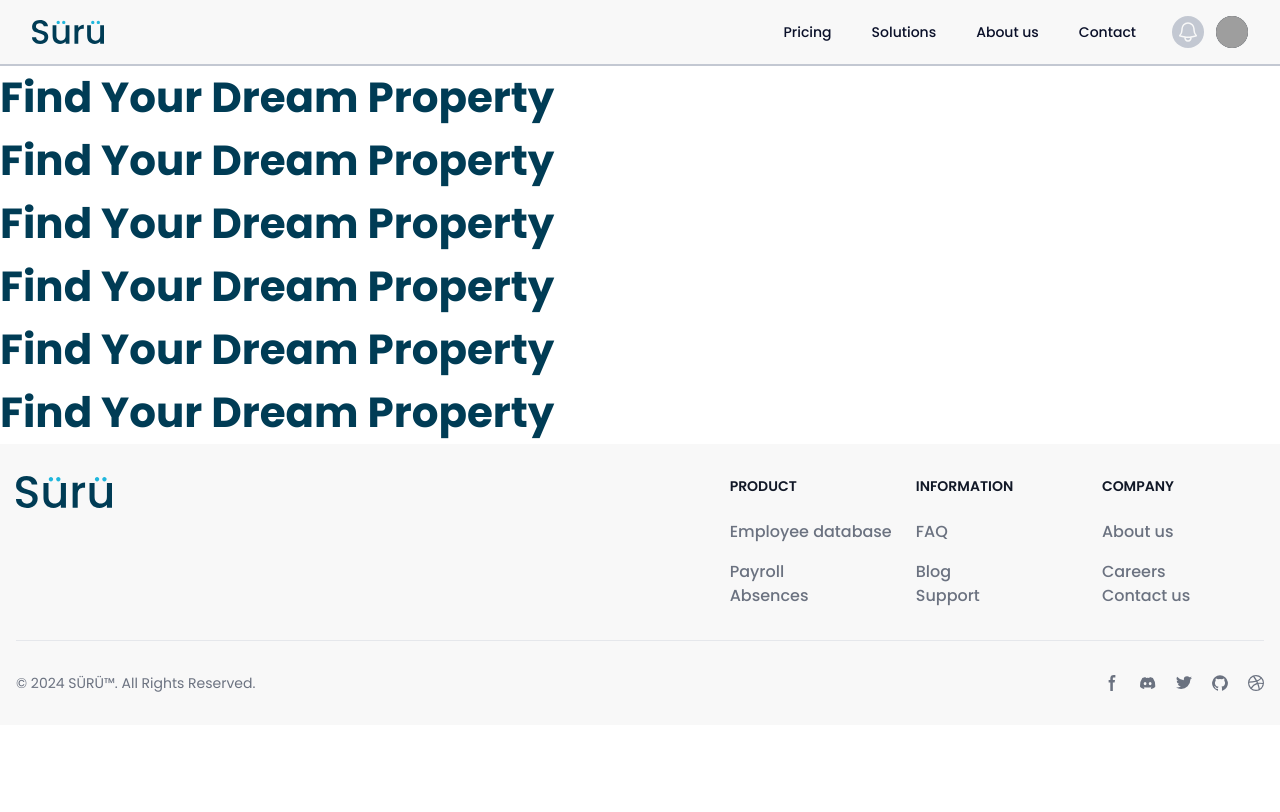
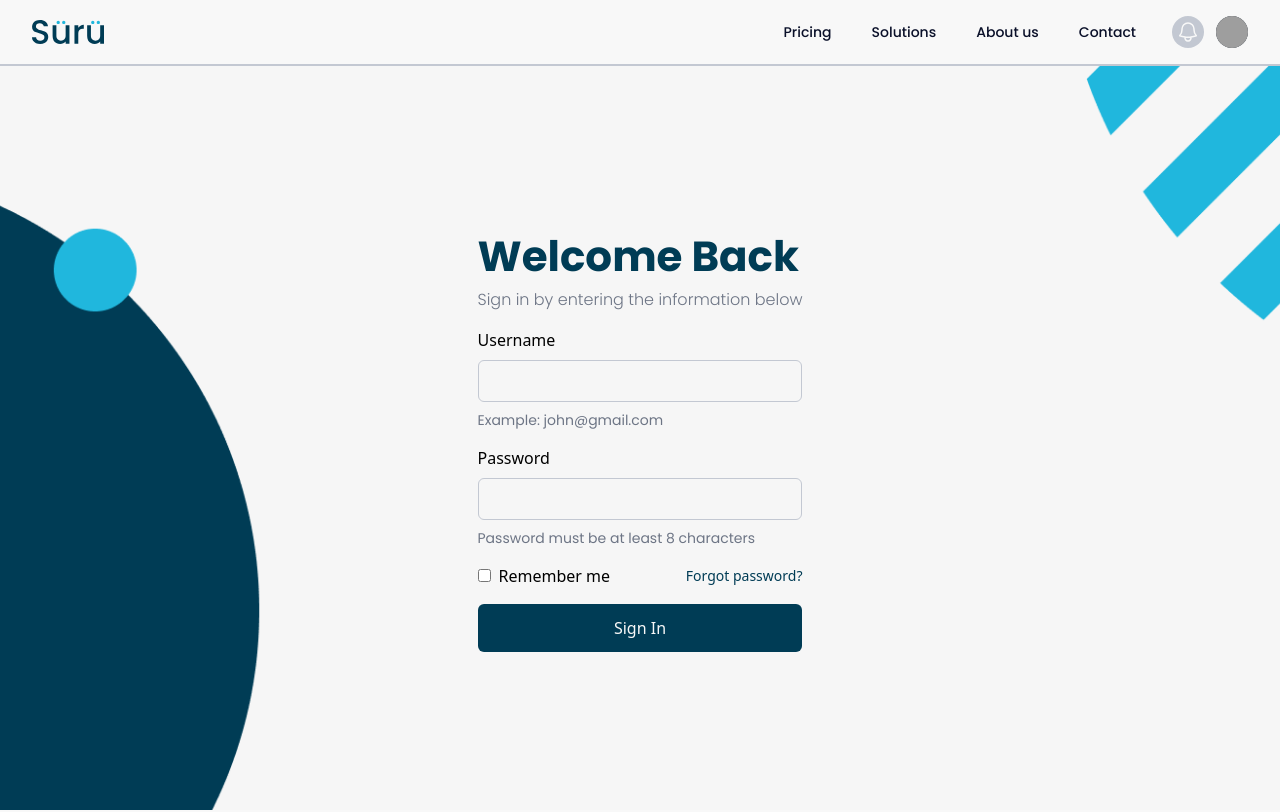
Before and after one commit to Agile-Innovators/SURU-Development, a React (Vite) app: page /login in a window 1280 px wide. Shown: the top 812 px of the page. Built offline with nearby package versions, Linux system fonts and the light colour scheme; grey boxes are pictures that could not be loaded.

Commit message:
feat: implement login page

```diff
--- /dev/null
+++ b/src/components/activity/LoginForm.jsx
@@ -0,0 +1,24 @@
+import { Input } from "../ui/Input.jsx";
+import { CheckBox } from "../ui/CheckBox.jsx";
+import { TextLink } from "../ui/TextLink.jsx";
+import { RedirectButton } from "../ui/RedirectButton.jsx";
+
+export function LoginForm(){
+    return (
+        <section className="m-auto">
+            <h1>Welcome Back</h1>
+            <p className="text-grey">Sign in by entering the information below</p>
+
+            <div className="grid gap-4 my-4">
+                <Input type="text" label="Username" inputName="username" inputId="username" labelText="Username" spanText="Example: john@gmail.com" />
+                <Input type="password" label="Password" inputName="password" inputId="password" labelText="Password" spanText="Password must be at least 8 characters" />
+                <div className="flex items-center justify-between">
+                    <CheckBox id="remember" name="remember" label="Remember me"/>
+                    <TextLink route="/forgot-password" text="Forgot password?"/>
+                </div>
+            </div>
+            <RedirectButton text="Sign In" href="/login" variant="fill" customClass="w-full"/>
+        </section>
+    );
+}
+export default LoginForm;
--- /dev/null
+++ b/src/components/ui/CheckBox.jsx
@@ -0,0 +1,18 @@
+import PropTypes from 'prop-types';
+
+export function CheckBox({ id, name, label }) {
+    return (
+        <div>
+            <input type="checkbox" name={name} id={id} className="rounded-md text-primary border-2 border-secondary cursor-pointer"/>
+            <label htmlFor="remember" className="ml-2">{label}</label>
+        </div>
+    );
+}
+
+export default CheckBox;
+
+CheckBox.propTypes = {
+    id: PropTypes.string.isRequired,
+    name: PropTypes.string.isRequired,
+    label: PropTypes.string.isRequired
+}
--- a/src/components/ui/Input.jsx
+++ b/src/components/ui/Input.jsx
@@ -1,15 +1,15 @@
 import { PropTypes } from 'prop-types';
 
 
-export function Input({inputName, placeholder="", type = 'text', spanText="", labelText,inputId, required = false}){
+export function Input({inputName, placeholder="", type = 'text', spanText="", labelText, inputId, required = false}){
     return(
         <div className="flex flex-col">
             <label htmlFor={inputId} className="span">{labelText}</label>
             {/* se aplica una condicional para activar el atributo require del input */}
             {/* si el parametro required es true se activa el atributo */}
             {/* "&&" operador logico de jS que permite hacer evaluaciones condicionales*/}
-            <input {...(required && { required: true })} type={type} id={inputId} name={inputName} placeholder={placeholder} className="border border-light-grey rounded-md min-h-8 px-4 py-2 mt-2 focus:outline-light-blue"/>
-            <span>{spanText}</span>
+            <input {...(required && { required: true })} type={type} id={inputId} name={inputName} placeholder={placeholder} className="border border-light-grey bg-transparent rounded-md min-h-8 px-4 py-2 mt-2 focus:outline-light-blue"/>
+            <span className='text-grey text-sm mt-2'>{spanText}</span>
         </div>
     )
 }
--- /dev/null
+++ b/src/components/ui/TextLink.jsx
@@ -0,0 +1,20 @@
+import { Link } from "react-router-dom";
+import PropTypes from 'prop-types';
+
+export function TextLink({route, text}) {
+    return (
+        <Link to={route} className="text-secondary font-normal text-sm hover:text-light-blue duration-100 cursor-pointer">{text}</Link>
+    )
+}
+
+export default TextLink;
+
+TextLink.propTypes = {
+    route: PropTypes.string.isRequired,
+    text: PropTypes.string.isRequired
+}
+
+TextLink.defaultProps = {
+    route: "/",
+    text: "Link"
+}
--- a/src/index.css
+++ b/src/index.css
@@ -1,3 +1,11 @@
 @tailwind base;
 @tailwind components;
 @tailwind utilities;
+
+.bg-authentication{
+    background-image: url('./assets/backgrounds/Background.png');
+    background-size: cover;
+    background-position: center;
+    background-repeat: no-repeat;
+    min-height: 93vh;
+}
--- /dev/null
+++ b/src/pages/public/Login.jsx
@@ -0,0 +1,13 @@
+import { LoginForm } from "../../components/activity/LoginForm.jsx";
+
+export function Login() {
+    return (
+      <div className="bg-authentication grid">
+            <div className="max-w-7xl mx-auto p-5 grid content-center">
+                <LoginForm />
+            </div>
+      </div>
+    );
+}
+
+export default Login;
--- a/src/routes/PublicRoutes.jsx
+++ b/src/routes/PublicRoutes.jsx
@@ -1,10 +1,12 @@
 import { Route, Routes } from "react-router-dom";
 import { Homepage } from "../pages/public/Homepage.jsx";
+import { Login } from "../pages/public/Login.jsx";
 
 export function PublicRoutes() {
     return (
         <Routes>
             <Route path="/" element={<Homepage />} />
+            <Route path="/login" element={<Login />} />
             <Route path="/*" element={<Homepage />} />
         </Routes>
     );
```
Also changed, not shown: src/assets/backgrounds/Background.png (added), src/assets/backgrounds/authentication.svg (added).
